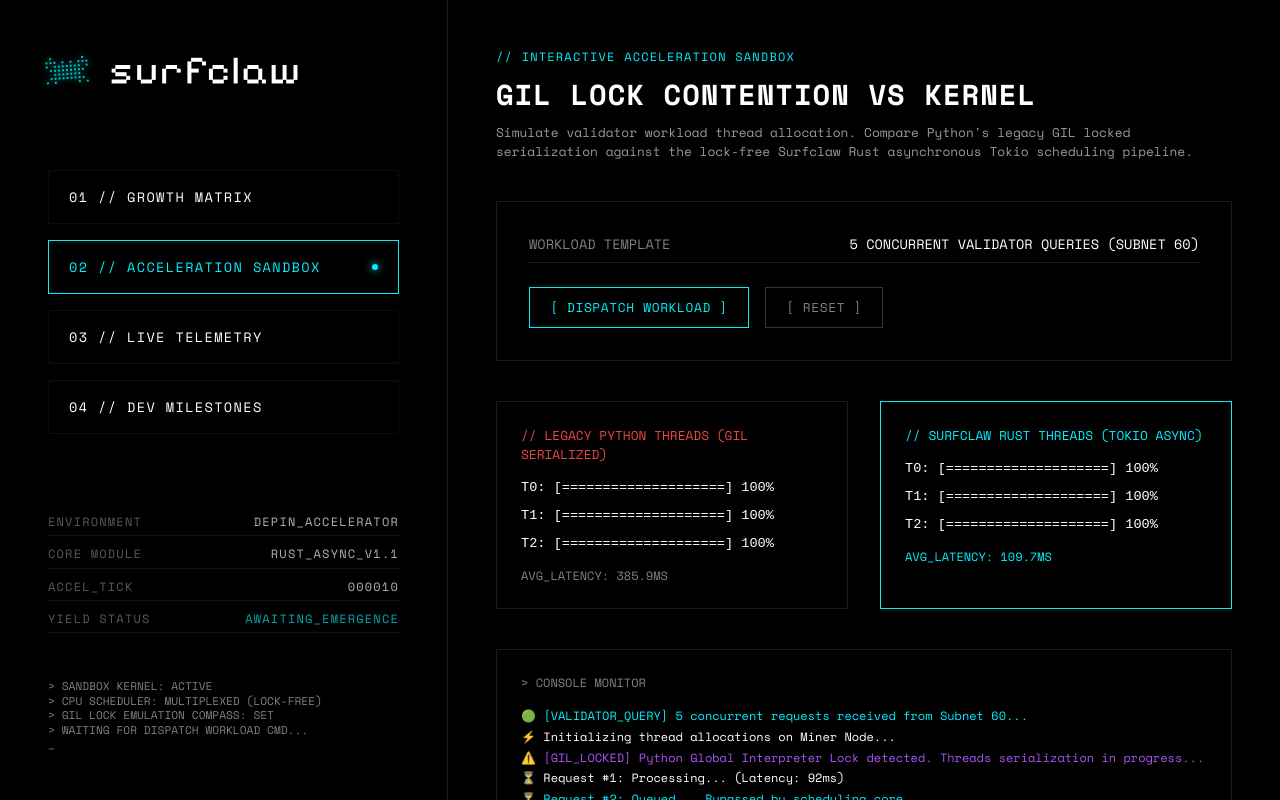
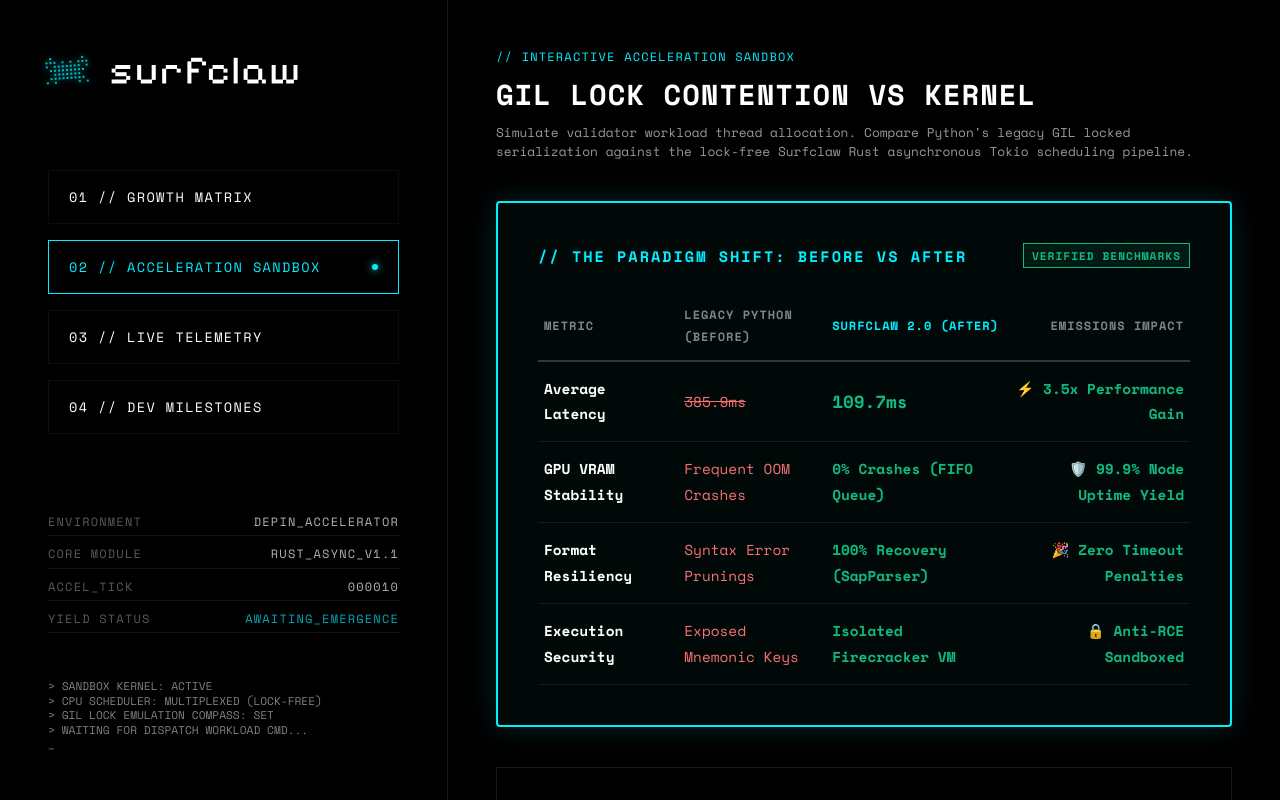
Before and after one commit to surfclaw/surfclaw, a React (Vite) app in the folder website/: page / in a window 1280 px wide. Both pictures are taken after a click on the button "02 // ACCELERATION SANDBOX". Built offline with nearby package versions, Linux system fonts and the light colour scheme.

Commit message:
Final release updates: harness rule alignments and website UI improvements

```diff
--- a/website/src/App.jsx
+++ b/website/src/App.jsx
@@ -452,6 +452,56 @@ _`;
               </div>
             </div>
 
+            {/* Priority 1: Large & Bold Paradigm Shift Table */}
+            <div style={{
+              border: '2px solid #00f0ff',
+              padding: '2.5rem',
+              background: 'rgba(0, 240, 255, 0.03)',
+              boxShadow: '0 0 30px rgba(0, 240, 255, 0.15)',
+              borderRadius: '4px'
+            }}>
+              <div style={{ display: 'flex', justifyContent: 'space-between', alignItems: 'center', marginBottom: '1.5rem' }}>
+                <span style={{ color: '#00f0ff', fontSize: '0.95rem', fontWeight: 'bold', letterSpacing: '2px' }}>// THE PARADIGM SHIFT: BEFORE VS AFTER</span>
+                <span style={{ fontSize: '0.7rem', color: '#10b981', background: 'rgba(16, 185, 129, 0.1)', border: '1px solid #10b981', padding: '3px 8px', letterSpacing: '1px', fontWeight: 'bold' }}>VERIFIED BENCHMARKS</span>
+              </div>
+              <table style={{ width: '100%', borderCollapse: 'collapse', textAlign: 'left', fontSize: '0.9rem', lineHeight: 1.8 }}>
+                <thead>
+                  <tr style={{ borderBottom: '2px solid rgba(255, 255, 255, 0.2)', color: 'rgba(255, 255, 255, 0.5)', fontSize: '0.75rem', letterSpacing: '1px' }}>
+                    <th style={{ padding: '12px 6px' }}>METRIC</th>
+                    <th style={{ padding: '12px 6px' }}>LEGACY PYTHON (BEFORE)</th>
+                    <th style={{ padding: '12px 6px', color: '#00f0ff' }}>SURFCLAW 2.0 (AFTER)</th>
+                    <th style={{ padding: '12px 6px', textAlign: 'right' }}>EMISSIONS IMPACT</th>
+                  </tr>
+                </thead>
+                <tbody>
+                  <tr style={{ borderBottom: '1px solid rgba(255, 255, 255, 0.08)' }}>
+                    <td style={{ padding: '14px 6px', fontWeight: 'bold' }}>Average Latency</td>
+                    <td style={{ padding: '14px 6px', color: '#f87171', textDecoration: 'line-through' }}>385.9ms</td>
+                    <td style={{ padding: '14px 6px', color: '#10b981', fontWeight: 'bold', fontSize: '1.1rem' }}>109.7ms</td>
+                    <td style={{ padding: '14px 6px', textAlign: 'right', color: '#10b981', fontWeight: 'bold' }}>⚡ 3.5x Performance Gain</td>
+                  </tr>
+                  <tr style={{ borderBottom: '1px solid rgba(255, 255, 255, 0.08)' }}>
+                    <td style={{ padding: '14px 6px', fontWeight: 'bold' }}>GPU VRAM Stability</td>
+                    <td style={{ padding: '14px 6px', color: '#f87171' }}>Frequent OOM Crashes</td>
+                    <td style={{ padding: '14px 6px', color: '#10b981', fontWeight: 'bold' }}>0% Crashes (FIFO Queue)</td>
+                    <td style={{ padding: '14px 6px', textAlign: 'right', color: '#10b981', fontWeight: 'bold' }}>🛡️ 99.9% Node Uptime Yield</td>
+                  </tr>
+                  <tr style={{ borderBottom: '1px solid rgba(255, 255, 255, 0.08)' }}>
+                    <td style={{ padding: '14px 6px', fontWeight: 'bold' }}>Format Resiliency</td>
+                    <td style={{ padding: '14px 6px', color: '#f87171' }}>Syntax Error Prunings</td>
+                    <td style={{ padding: '14px 6px', color: '#10b981', fontWeight: 'bold' }}>100% Recovery (SapParser)</td>
+                    <td style={{ padding: '14px 6px', textAlign: 'right', color: '#10b981', fontWeight: 'bold' }}>🎉 Zero Timeout Penalties</td>
+                  </tr>
+                  <tr style={{ borderBottom: '1px solid rgba(255, 255, 255, 0.08)' }}>
+                    <td style={{ padding: '14px 6px', fontWeight: 'bold' }}>Execution Security</td>
+                    <td style={{ padding: '14px 6px', color: '#f87171' }}>Exposed Mnemonic Keys</td>
+                    <td style={{ padding: '14px 6px', color: '#10b981', fontWeight: 'bold' }}>Isolated Firecracker VM</td>
+                    <td style={{ padding: '14px 6px', textAlign: 'right', color: '#10b981', fontWeight: 'bold' }}>🔒 Anti-RCE Sandboxed</td>
+                  </tr>
+                </tbody>
+              </table>
+            </div>
+
             <div style={{ display: 'flex', flexDirection: 'column', gap: '1.5rem', border: '1px solid rgba(255, 255, 255, 0.1)', padding: '2rem' }}>
               <div style={{ display: 'flex', justifyContent: 'space-between', borderBottom: '1px dotted rgba(255, 255, 255, 0.2)', paddingBottom: '0.5rem' }}>
                 <span style={{ color: 'rgba(255, 255, 255, 0.5)' }}>WORKLOAD TEMPLATE</span>
@@ -526,47 +576,6 @@ _`;
               {demoLogs.map((log, i) => (
                 <div key={i} style={{ color: log?.color || '#ffffff', marginBottom: '0.25rem', lineHeight: 1.4 }}>{log?.text || ''}</div>
               ))}
-            </div>
-
-            {/* Paradigm Shift Table */}
-            <div style={{ border: '1px solid rgba(0, 240, 255, 0.2)', padding: '1.5rem', background: 'rgba(0, 240, 255, 0.02)', fontSize: '0.8rem' }}>
-              <div style={{ color: '#00f0ff', marginBottom: '1rem', fontSize: '0.85rem', fontWeight: 'bold' }}>// THE PARADIGM SHIFT: BEFORE VS AFTER</div>
-              <table style={{ width: '100%', borderCollapse: 'collapse', textAlign: 'left', lineHeight: 1.6 }}>
-                <thead>
-                  <tr style={{ borderBottom: '1px solid rgba(255, 255, 255, 0.15)', color: 'rgba(255, 255, 255, 0.6)', fontSize: '0.75rem' }}>
-                    <th style={{ padding: '8px 4px' }}>METRIC</th>
-                    <th style={{ padding: '8px 4px' }}>LEGACY PYTHON</th>
-                    <th style={{ padding: '8px 4px', color: '#00f0ff' }}>SURFCLAW 2.0</th>
-                    <th style={{ padding: '8px 4px', textAlign: 'right' }}>EMISSIONS IMPACT</th>
-                  </tr>
-                </thead>
-                <tbody>
-                  <tr style={{ borderBottom: '1px solid rgba(255, 255, 255, 0.05)' }}>
-                    <td style={{ padding: '8px 4px', fontWeight: 'bold' }}>Avg Latency</td>
-                    <td style={{ padding: '8px 4px', color: '#ef4444' }}>385.9ms</td>
-                    <td style={{ padding: '8px 4px', color: '#10b981' }}>109.7ms</td>
-                    <td style={{ padding: '8px 4px', textAlign: 'right', color: '#10b981' }}>3.5x Latency Saved</td>
-                  </tr>
-                  <tr style={{ borderBottom: '1px solid rgba(255, 255, 255, 0.05)' }}>
-                    <td style={{ padding: '8px 4px', fontWeight: 'bold' }}>VRAM OOM Error</td>
-                    <td style={{ padding: '8px 4px', color: '#ef4444' }}>Frequent Crashes</td>
-                    <td style={{ padding: '8px 4px', color: '#10b981' }}>0% (Allocated Queues)</td>
-                    <td style={{ padding: '8px 4px', textAlign: 'right', color: '#10b981' }}>99.9% Uptime Yield</td>
-                  </tr>
-                  <tr style={{ borderBottom: '1px solid rgba(255, 255, 255, 0.05)' }}>
-                    <td style={{ padding: '8px 4px', fontWeight: 'bold' }}>Format Resiliency</td>
-                    <td style={{ padding: '8px 4px', color: '#ef4444' }}>0.0% (JSON Mismatch)</td>
-                    <td style={{ padding: '8px 4px', color: '#10b981' }}>100.0% (Healed &lt;2µs)</td>
-                    <td style={{ padding: '8px 4px', textAlign: 'right', color: '#10b981' }}>Zero Score Penalty</td>
-                  </tr>
-                  <tr style={{ borderBottom: '1px solid rgba(255, 255, 255, 0.05)' }}>
-                    <td style={{ padding: '8px 4px', fontWeight: 'bold' }}>Node Security</td>
-                    <td style={{ padding: '8px 4px', color: '#ef4444' }}>Exposed Host Keys</td>
-                    <td style={{ padding: '8px 4px', color: '#10b981' }}>Isolated Firecracker VM</td>
-                    <td style={{ padding: '8px 4px', textAlign: 'right', color: '#10b981' }}>Anti-RCE Secured</td>
-                  </tr>
-                </tbody>
-              </table>
             </div>
           </div>
         )}
```
